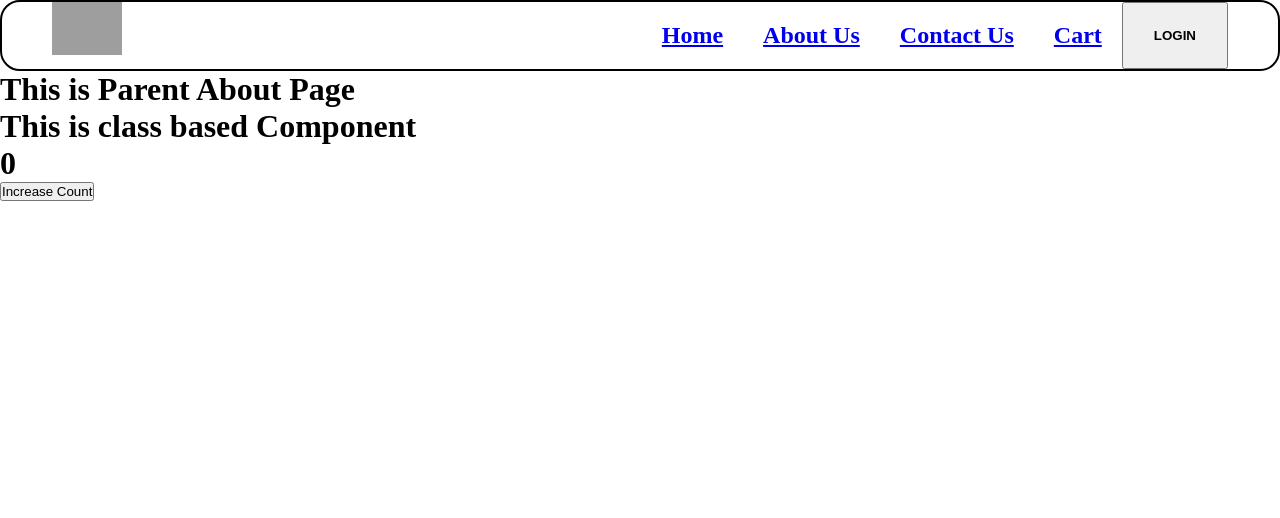
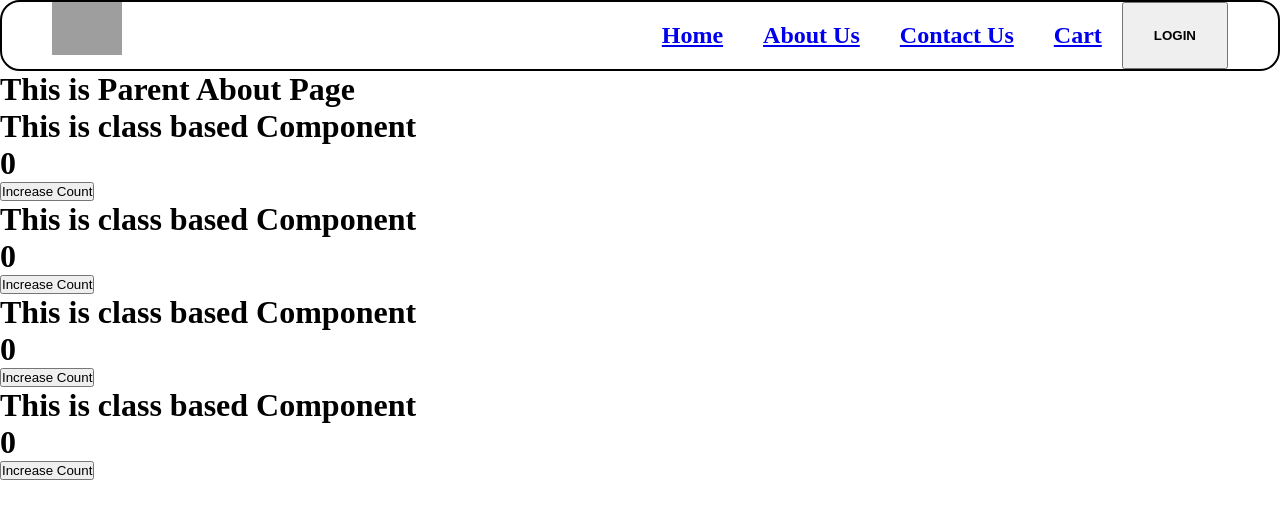
Before and after one commit to virajpwdn/platr-commune, a React (Vite) app in the folder js/: page /about in a window 1280 px wide. Shown: the top 518 px of the page. Built offline with nearby package versions, Linux system fonts and the light colour scheme; grey boxes are pictures that could not be loaded.

Commit message:
class components

```diff
--- a/js/src/components/About.jsx
+++ b/js/src/components/About.jsx
@@ -15,7 +15,10 @@ class About extends React.Component {
     return (
       <>
         <h1>This is Parent About Page</h1>
-        <AboutClass />
+        <AboutClass name="first" />
+        <AboutClass name="second" />
+        <AboutClass name="third" />
+        <AboutClass name="fourth" />
       </>
     );
   }
--- a/js/src/components/AboutClass.jsx
+++ b/js/src/components/AboutClass.jsx
@@ -8,16 +8,16 @@ class AboutClass extends React.Component {
       count: 0,
     };
 
-    console.log("Child Constructor is Called");
+    console.log(`${this.props.name} Child Constructor is Called`);
   }
 
   componentDidMount() {
-    console.log("child component is mounted");
+    console.log(`${this.props.name} child component is mounted`);
   }
 
   render() {
     const { count } = this.state;
-    console.log("Child Component is rendered");
+    console.log(`${this.props.name} Child Component is rendered`);
     return (
       <div>
         <h1>This is class based Component</h1>
```
